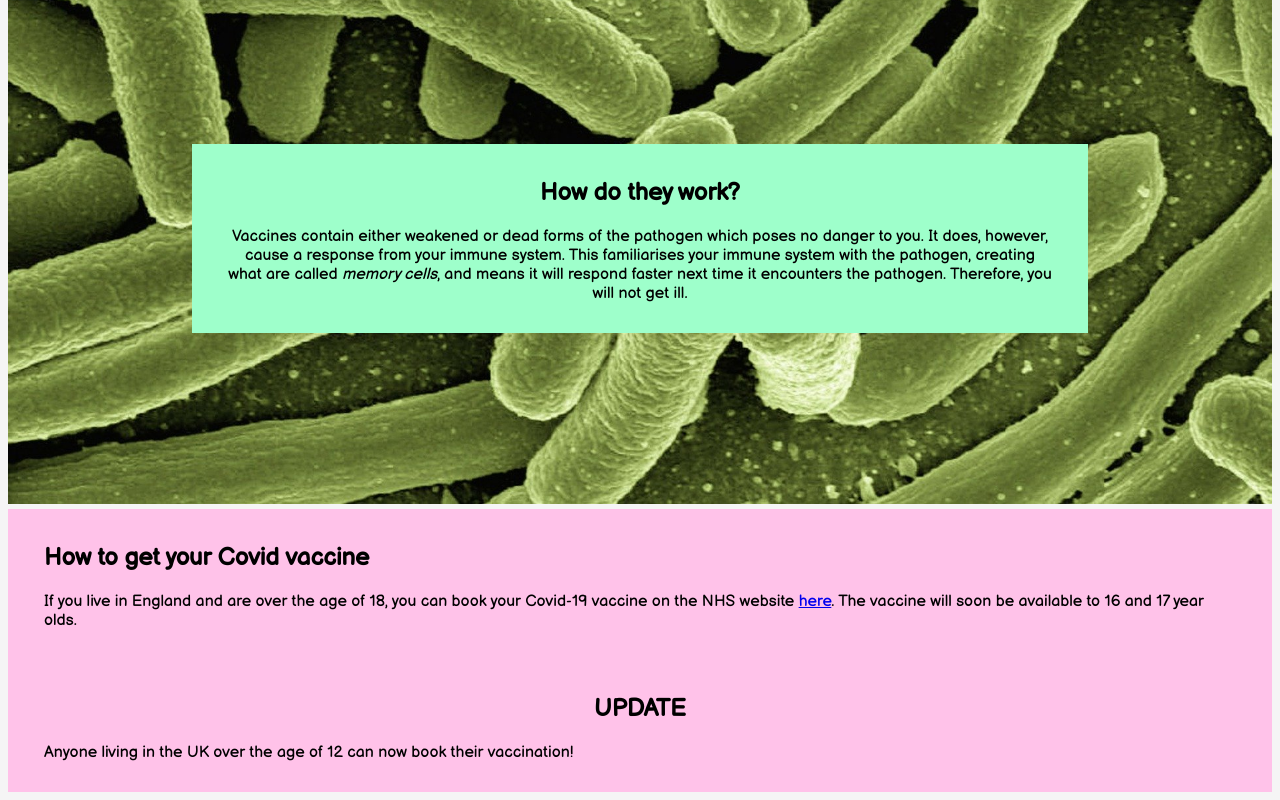
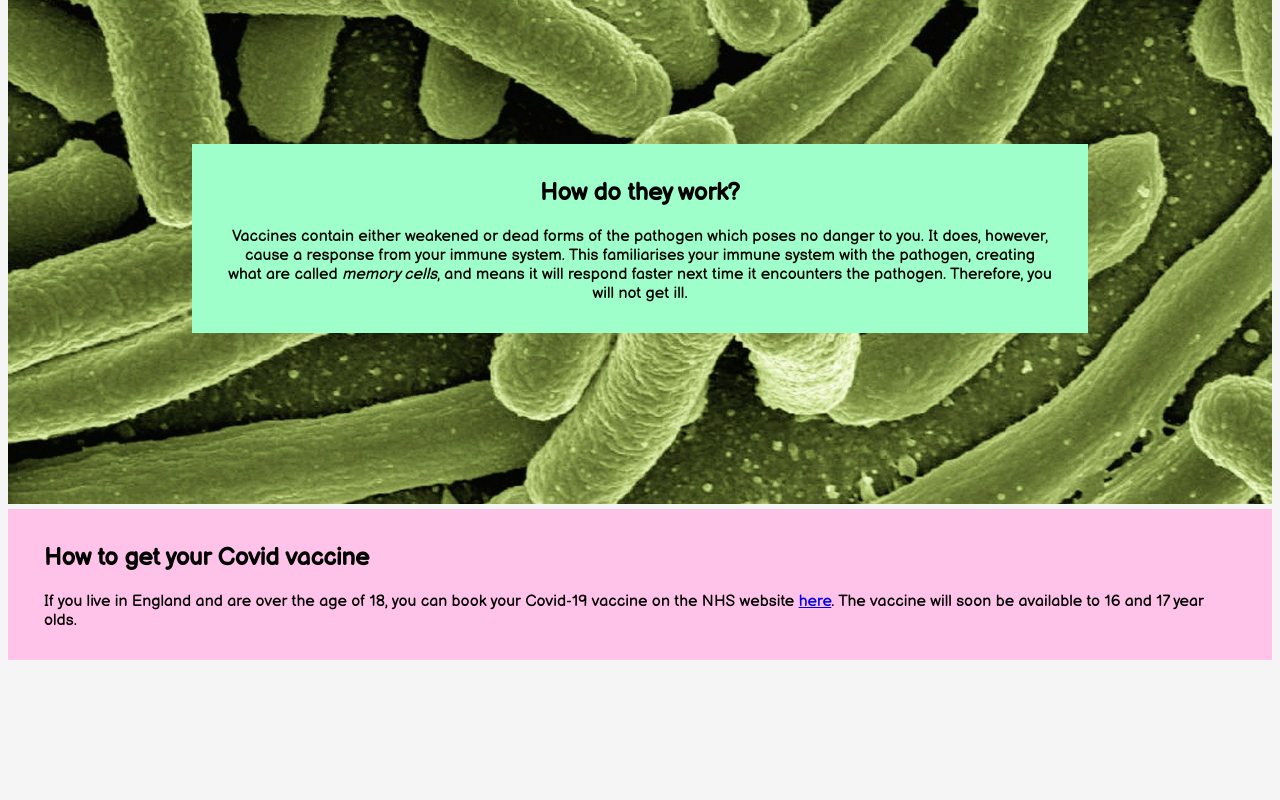
Before and after one commit to p19007/p19007.github.io, a plain HTML site: page index.html in a window 1280 px wide. Shown: the part 893-1693 px from the top of the page. After the commit the page ends 1561 px from the top, so only its background shows below. Drawn offline with Linux system fonts and the light colour scheme.

Commit message:
Update index.html

```diff
--- a/index.html
+++ b/index.html
@@ -51,11 +51,6 @@
       <p>If you live in England and are over the age of 18, you can book your Covid-19 vaccine on the NHS website <a href="https://www.nhs.uk/conditions/coronavirus-covid-19/coronavirus-vaccination/book-coronavirus-vaccination/">here</a>. The vaccine will soon be available to 16 and 17 year olds.
     </div>
 
-    <div class="covid">
-      <center><h2>UPDATE</h2></center>
-      <p>Anyone living in the UK over the age of 12 can now book their vaccination!</p>
-    </div>
-
 
   </body>
 
```
